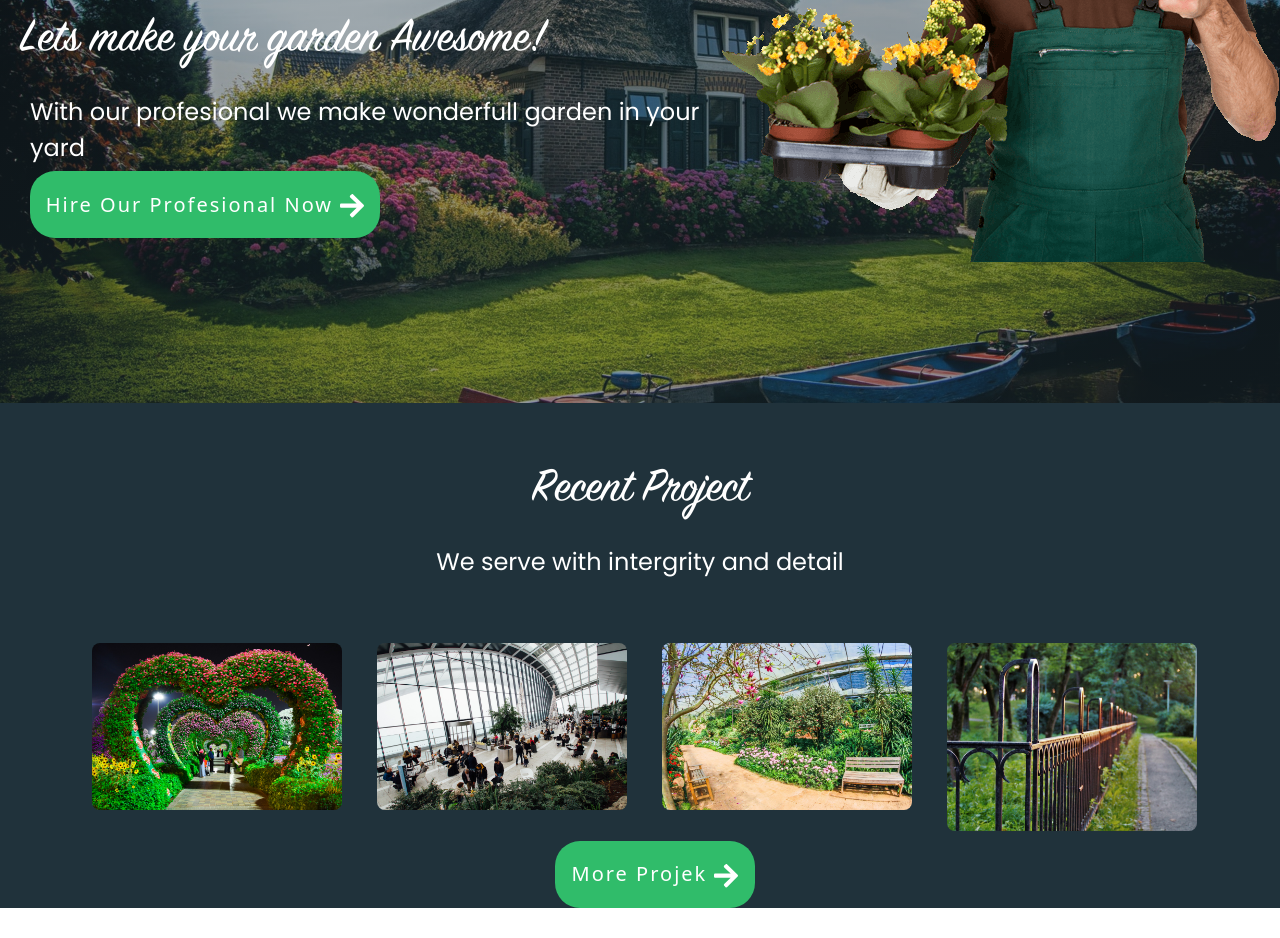
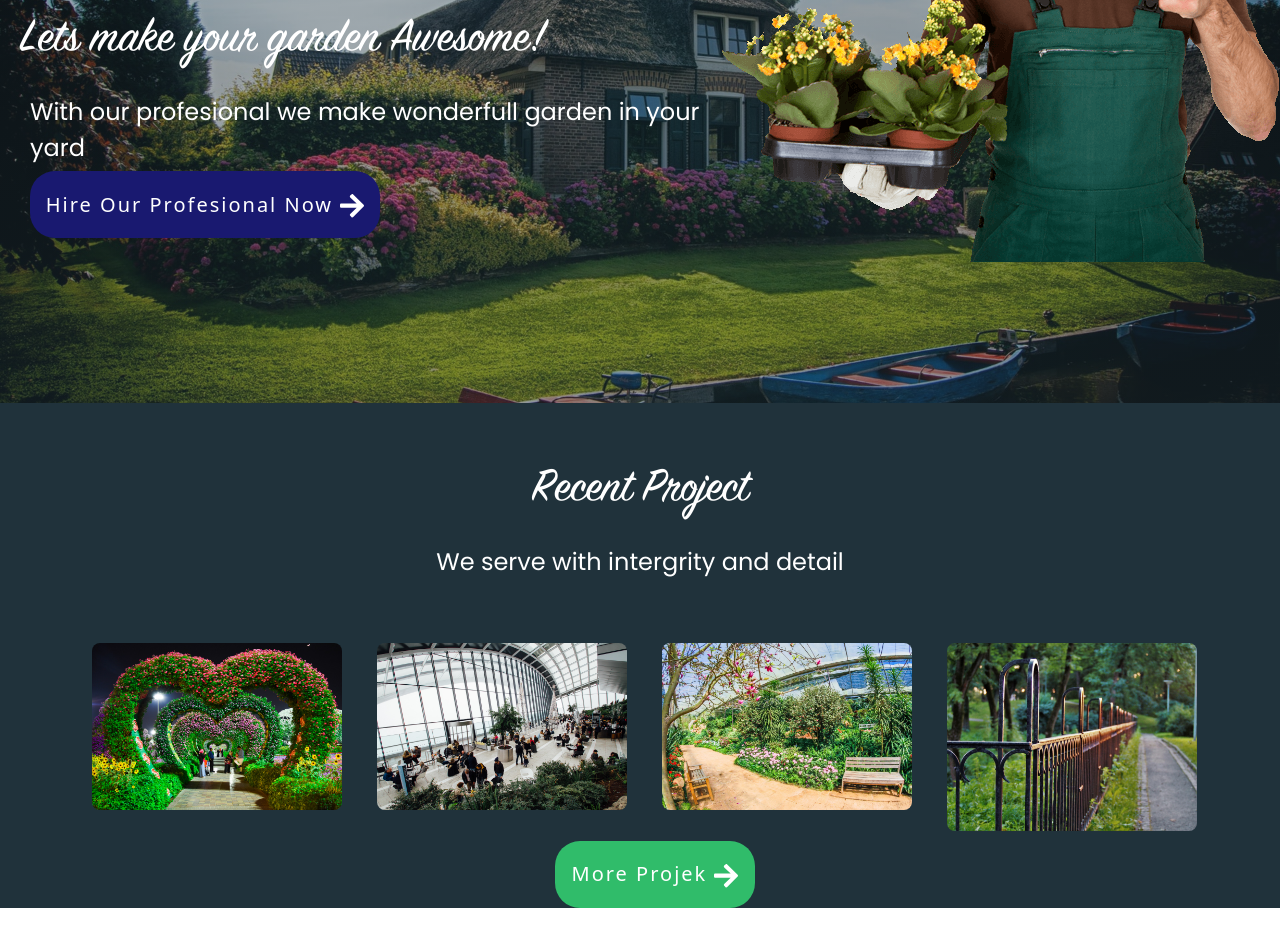
Before and after one commit to fandywp/fann, a plain HTML site: page index.html in a window 1280 px wide. Shown: the part 2584-3522 px from the top of the page. Drawn offline with nearby package versions, Linux system fonts and the light colour scheme; files whose address does not match are found by name.

Commit message:
Ubah warna button

```diff
--- a/style.css
+++ b/style.css
@@ -279,7 +279,7 @@ body{
     flex-shrink: 0;
     border-radius: 25px;
     border-style: none;
-    background: #30BC6A;
+    background: #191970;
     font-size: 20px;
     color: white;
 }
```
